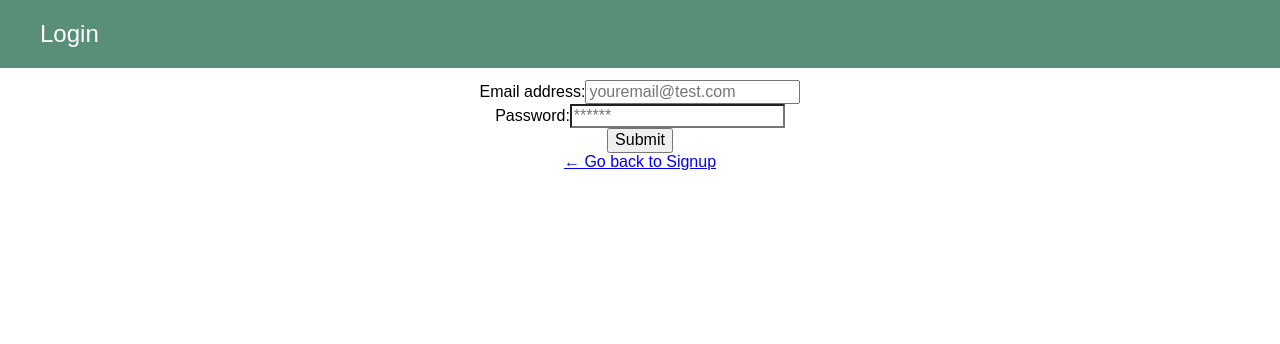
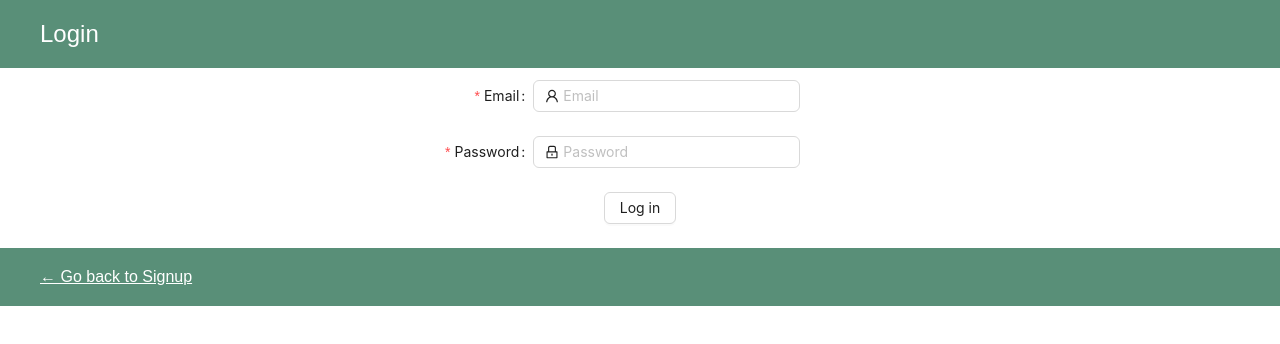
Before and after one commit to Kokkonut/hospo-order, a React (Create React App) app in the folder client/: page /login in a window 1280 px wide. Shown: the top 344 px of the page. Built offline with nearby package versions, Linux system fonts and the light colour scheme.

Commit message:
Login CSS

```diff
--- a/client/src/components/Login/LoginCreate.js
+++ b/client/src/components/Login/LoginCreate.js
@@ -41,6 +41,10 @@ function LoginCreate(props) {
       [name]: value,
     });
   };
+
+  //   const onFinish = (values) => {
+  //   console.log('Received values of form: ', values);
+  // };
 
   return (
     <>
--- a/client/src/components/Login/LoginMain.js
+++ b/client/src/components/Login/LoginMain.js
@@ -2,24 +2,29 @@ import { Link } from 'react-router-dom';
 import React, { useState } from 'react';
 import { useMutation } from '@apollo/client';
 import { LOGIN } from '../../utils/mutations';
-import Auth from '../../utils/auth';
-// import { LockOutlined, UserOutlined } from '@ant-design/icons';
-// import { Button, Checkbox, Form, Input } from 'antd';
+import AuthService from '../../utils/auth';
+import { LockOutlined, UserOutlined } from '@ant-design/icons';
+import { Button, Form, Input } from 'antd';
 
 
 function LoginMain(props) {
 
   const [formState, setFormState] = useState({ email: '', password: '' });
-  const [login, { error }] = useMutation(LOGIN);
+  const [login, {error}] = useMutation(LOGIN);
 
   const handleFormSubmit = async (event) => {
-    event.preventDefault();
+    console.log( "Testing" + formState)
+    // event.preventDefault();
     try {
-      const mutationResponse = await login({
-        variables: { email: formState.email, password: formState.password },
+      const queryResponse = await login({
+        variables: {
+          email: formState.email,
+          password: formState.password
+         },
       });
-      const token = mutationResponse.data.login.token;
-      Auth.login(token);
+      const token = queryResponse.data.login.token;
+      console.log( "Hello" + AuthService.login(token));
+      AuthService.login(token);
     } catch (error) {
       console.log(error);
     }
@@ -33,22 +38,25 @@ function LoginMain(props) {
     });
   };
 
-  const onFinish = (values) => {
-    console.log('Received values of form: ', values);
-  };
+  // const onFinish = (values) => {
+  //   console.log('Received values of form: ', values);
+  // };
+
   return (
     <div className="container">
       <h2 className='header' >Login</h2>
-      {/* <Form name="normal_login"
+      <Form
+        labelCol={{ span: 10 }}
+        wrapperCol={{ span: 5 }}
+        name="normal_login"
         className="login-form"
-        initialValues={{
-          remember: true,
-        }}
-        onFinish={onFinish}
-        onSubmit={handleFormSubmit}>
+        onFinish={handleFormSubmit}
+        >
+
 
         <Form.Item
-          name="email" label="Email"
+          name="email"
+          label="Email:"
           rules={[
             {
               required: true,
@@ -59,10 +67,11 @@ function LoginMain(props) {
               message: 'Email is not valid'
             },
           ]}>
-            <Input prefix={<UserOutlined className="site-form-item-icon" />} placeholder="Username" />
+          <Input prefix={<UserOutlined className="site-form-item-icon" />} placeholder="Email" />
         </Form.Item>
         <Form.Item
           name="password"
+          label='Password:'
           rules={[
             {
               required: true,
@@ -74,52 +83,27 @@ function LoginMain(props) {
             prefix={<LockOutlined className="site-form-item-icon" />}
             type="password"
             placeholder="Password"
+            onChange={handleChange}
           />
         </Form.Item>
-      <Form.Item>
-
-        <Button type="primary" htmlType="submit" className="login-form-button">
-          Log in
-        </Button>
-
-      </Form.Item>
-    </Form> */}
-
-      {/* <div>
-  <Link className="back" to="/">← Go back to Signup</Link>
-  </div> */}
-
-<form onSubmit={handleFormSubmit}>
-        <div>
-          <label htmlFor="email">Email address:</label>
-          <input
-            placeholder="youremail@test.com"
-            name="email"
-            type="email"
-            id="email"
-            onChange={handleChange}
-          />
-        </div>
-        <div>
-          <label htmlFor="pwd">Password:</label>
-          <input
-            placeholder="******"
-            name="password"
-            type="password"
-            id="pwd"
-            onChange={handleChange}
-          />
-        </div>
         {error ? (
           <div>
             <p className="error-text">The provided credentials are incorrect</p>
           </div>
         ) : null}
+        <Form.Item wrapperCol={{ span: 24 }}>
+
+          <Button htmlType="submit" className="login-form-button">
+            Log in
+          </Button>
+
+        </Form.Item>
+      </Form>
+
       <div>
-          <button type="submit">Submit</button>
+        <Link className="back" to="/">← Go back to Signup</Link>
       </div>
-      </form>
-      <Link to="/">← Go back to Signup</Link>
+
     </div>
   );
 }
--- a/client/src/components/Menu/MenuCategory.js
+++ b/client/src/components/Menu/MenuCategory.js
@@ -53,6 +53,7 @@ const MenuCategory = () => {
 
                 <Popover content={[product.description, product.price]} title={product.name}>
                   <div>{product.name}</div>
+                  {/* <div>{product.description}</div> */}
                 </Popover>
 
 
```
Also changed, not shown: client/src/utils/queries.js (line endings or trailing spaces). Lines whose indentation alone changed are shown as unchanged.
